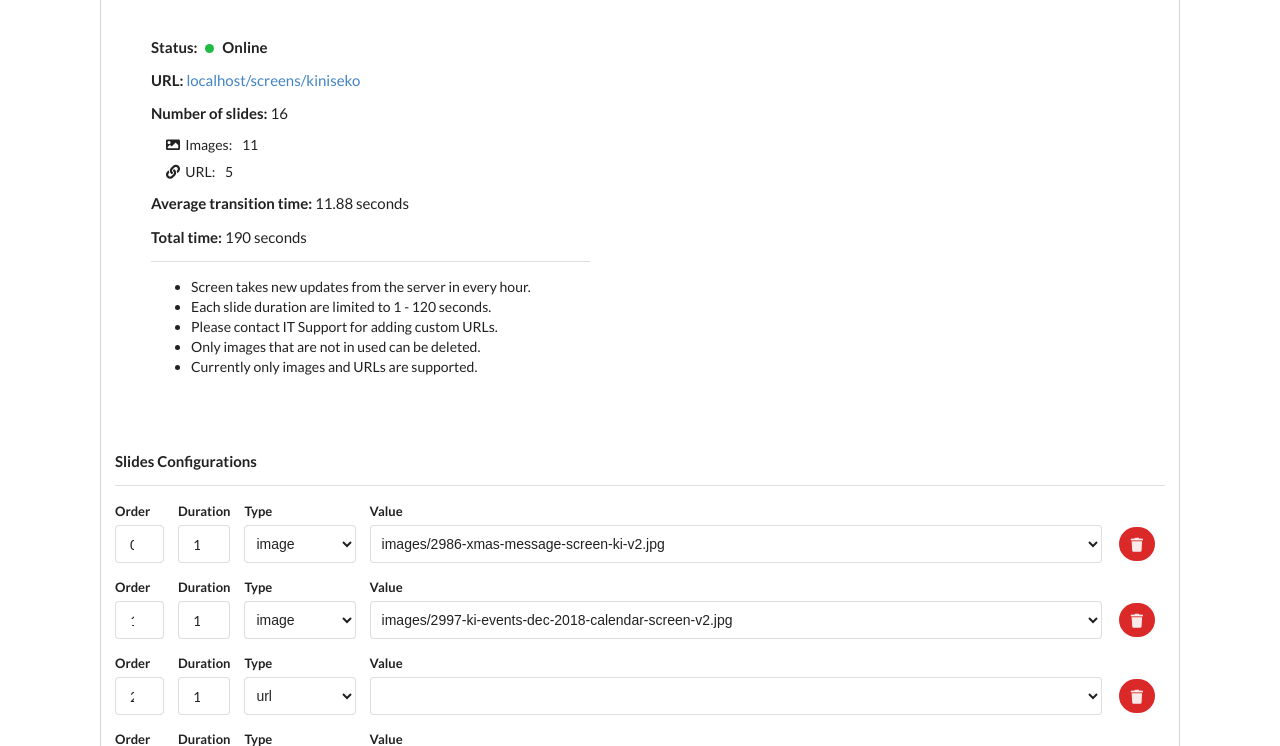
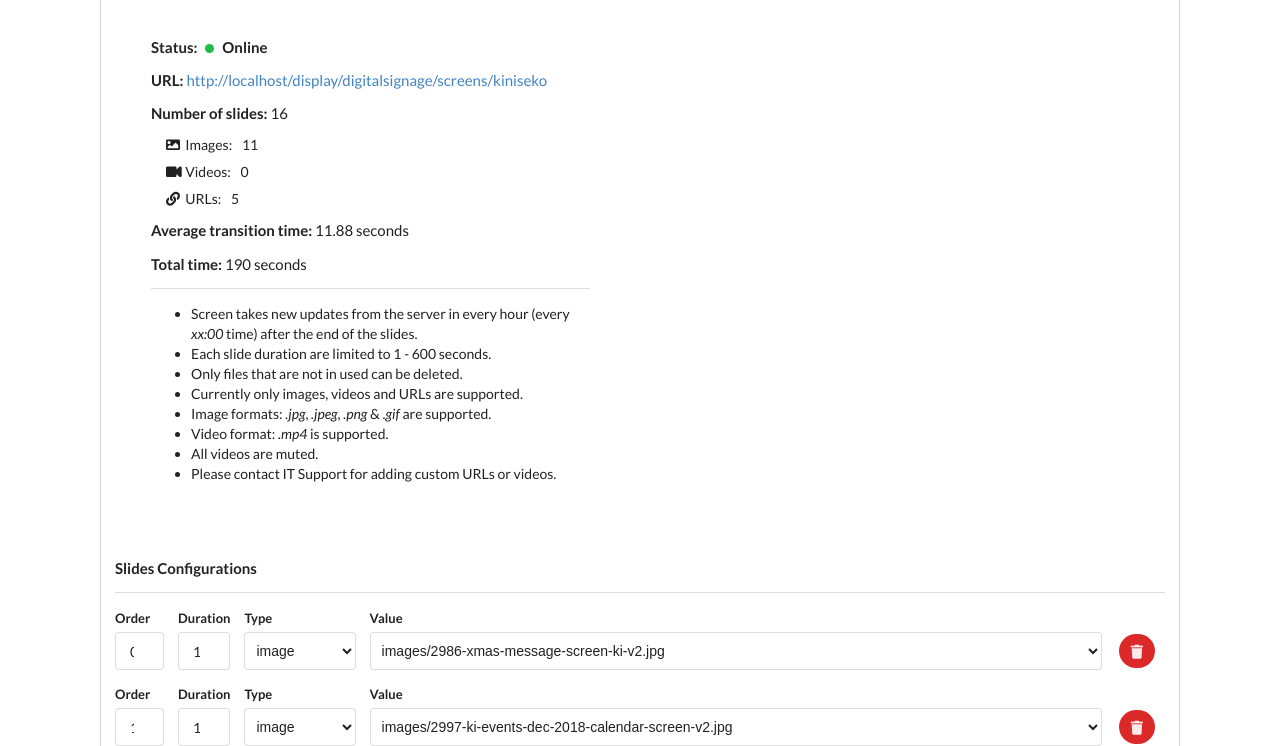
Before and after one commit to jeemok/digitalSignage, a PHP site: page /main.php in a window 1280 px wide. Shown: the part 767-1513 px from the top of the page. Run offline with PHP 8.4, Linux system fonts and the light colour scheme; the visitor is signed in with stand-in values (Sample User, id 1); some libraries are stand-ins or nearby versions.

Commit message:
Add files via upload

```diff
--- a/imageFolder.php
+++ b/imageFolder.php
@@ -12,8 +12,8 @@
   <div class="ui divider"></div>
   <?php
     // Screens folder path
-    $path = "screens/$screen/images/*.{jpg,png,gif}";
-    $images = array_filter(glob($path, GLOB_BRACE));
+    $images = array_filter(glob("screens/$screen/images/*.{jpg, png, gif}", GLOB_BRACE));
+    $videos = array_filter(glob("screens/$screen/images/*.{mp4}", GLOB_BRACE));
 
     // Print each image
     foreach ($images as $value) {
@@ -27,13 +27,28 @@
         </div>
       ';
     }
+    // Print each video
+    foreach ($videos as $value) {
+      $pieces = explode("/", $value);
+      echo '
+        <div class="ui segment" style="display: inline-block; margin: 10px;">
+          <video loop autoplay muted width="192px" height="108px">
+            <source src="' . $value . '" type="video/mp4">
+            Your browser does not support HTML5 video.
+          </video>
+          <br />'
+          . $pieces[3] .
+          '<a class="floating ui red label" onClick={deleteImage("' . $value . '")}>X</a>
+        </div>
+      ';
+    }
   ?>
   <div class="ui segment">
     <form action="functions/uploadImage.php" method="post" enctype="multipart/form-data" style="margin-bottom: 0;">
       <h4 class="ui header">
         Select new image to upload:
       </h4>
-      <input type="file" name="fileToUpload" id="fileToUpload">
+      <input type="file" name="fileToUpload" id="fileToUpload" accept=".jpg,.jpeg,.gif,.png">
       <?php echo '<input style="display: none;" type="text" name="screen" id="screen" value="' . $screen . '">'; ?>
       <button name="submit" type="submit" class="ui primary small button" style="display: block; margin-top: 10px;">
         <i class="file image icon"></i>
--- a/index.php
+++ b/index.php
@@ -4,7 +4,7 @@
 ?>
 <html lang = "en">
   <head>
-    <title>Signage Player Administrator</title>
+    <title>HTM Signage Player Administrator</title>
     <link rel="shortcut icon" type="image/png" href="images/favicon.png"/>
     <link rel="stylesheet" type="text/css" href="semantic/semantic.min.css">
     <script src="https://code.jquery.com/jquery-3.1.1.min.js" integrity="sha256-hVVnYaiADRTO2PzUGmuLJr8BLUSjGIZsDYGmIJLv2b8=" crossorigin="anonymous"></script>
@@ -78,5 +78,8 @@
         <button class="ui primary button" type="submit" name="login">Login</button>
       </form>
     </div>
+
+    <!-- HTM Logo -->
+    <img src="images/htmniseko.png" style="margin: -50px auto 50px; display: block; max-width: 200px; opacity: 0.1;" />
   </body>
 </html>
--- a/liveScreen.php
+++ b/liveScreen.php
@@ -1,8 +1,11 @@
 <?php
+  // Modify the path here to show the screen correctly
+  // $FOLDER_PATH = "/screens/"; // localhost
+  $FOLDER_PATH = "/display/digitalsignage/screens/";
+
   // Base URL
-  $baseUrl = $_SERVER[HTTP_HOST];
-  $folderPath = "/screens/";
-  $liveUrl = $baseUrl . $folderPath . $screen;
+  $baseUrl = strtolower(substr($_SERVER[HTTP_HOST], 0, 7 )) != "http://" ? "http://$_SERVER[HTTP_HOST]" : $_SERVER[HTTP_HOST];
+  $liveUrl = $baseUrl . $FOLDER_PATH . $screen;
 
   // Slides JSON file
   $json = file_get_contents(__DIR__ . "/screens/" . $screen . "/slides.json");
@@ -10,6 +13,10 @@
 
   $imageArray = array_filter($decodedJson, function ($var) {
     return ($var["type"] === "image");
+  });
+
+  $videoArray = array_filter($decodedJson, function ($var) {
+    return ($var["type"] === "video");
   });
 
   $urlArray = array_filter($decodedJson, function ($var) {
@@ -57,8 +64,15 @@
         </div>
       </div>
       <div class="item" style="margin: 5px;">
+        <i class="video icon" style="display: inline-flex"></i>
+        Videos:
+        <div class="content" style="display: inline">
+          <?php echo count($videoArray) ?>
+        </div>
+      </div>
+      <div class="item" style="margin: 5px;">
         <i class="linkify icon" style="display: inline-flex"></i>
-        URL:
+        URLs:
         <div class="content" style="display: inline">
           <?php echo count($urlArray) ?>
         </div>
@@ -81,11 +95,14 @@
     <!-- Notes -->
     <div class="ui divider"></div>
     <ul class="list">
-      <li>Screen takes new updates from the server in every hour.</li>
-      <li>Each slide duration are limited to 1 -  120 seconds.</li>
-      <li>Please contact IT Support for adding custom URLs.</li>
-      <li>Only images that are not in used can be deleted.</li>
-      <li>Currently only images and URLs are supported.</li>
+      <li>Screen takes new updates from the server in every hour (every <i>xx:00</i> time) after the end of the slides.</li>
+      <li>Each slide duration are limited to 1 - 600 seconds.</li>
+      <li>Only files that are not in used can be deleted.</li>
+      <li>Currently only images, videos and URLs are supported.</li>
+      <li>Image formats: <i>.jpg</i>, <i>.jpeg</i>, <i>.png</i> & <i>.gif</i> are supported.</li>
+      <li>Video format: <i>.mp4</i> is supported.</li>
+      <li>All videos are muted.</li>
+      <li>Please contact IT Support for adding custom URLs or videos.</li>
     </ul>
   </div>
 </div>
--- a/main.php
+++ b/main.php
@@ -13,7 +13,7 @@
 ?>
 
 <head>
-  <title>Signage Player Administrator</title>
+  <title>HTM Signage Player Administrator</title>
   <link rel="shortcut icon" type="image/png" href="images/favicon.png"/>
   <link rel="stylesheet" type="text/css" href="semantic/semantic.min.css">
   <script src="https://code.jquery.com/jquery-3.1.1.min.js" integrity="sha256-hVVnYaiADRTO2PzUGmuLJr8BLUSjGIZsDYGmIJLv2b8=" crossorigin="anonymous"></script>
@@ -38,7 +38,7 @@
     <!-- Logo background -->
     <i class="play circle outline icon" style="font-size: 50em; position: fixed; left: -100; opacity: 0.1"></i>
     <!-- Logout button -->
-    <a class="ui red small button" href="/functions/logout.php" style="float: right;">
+    <a class="ui red small button" href="functions/logout.php" style="float: right;">
       <i class="logout icon"></i>
       Logout
     </a>
@@ -86,6 +86,9 @@
     ?>
   </div>
 
+  <!-- HTM Logo -->
+  <img src="images/htmniseko.png" style="margin: -50px auto 50px; display: block; max-width: 200px; opacity: 0.1;" />
+
   <!-- Add event listeners -->
   <script>
     window.onload = function () {
```
